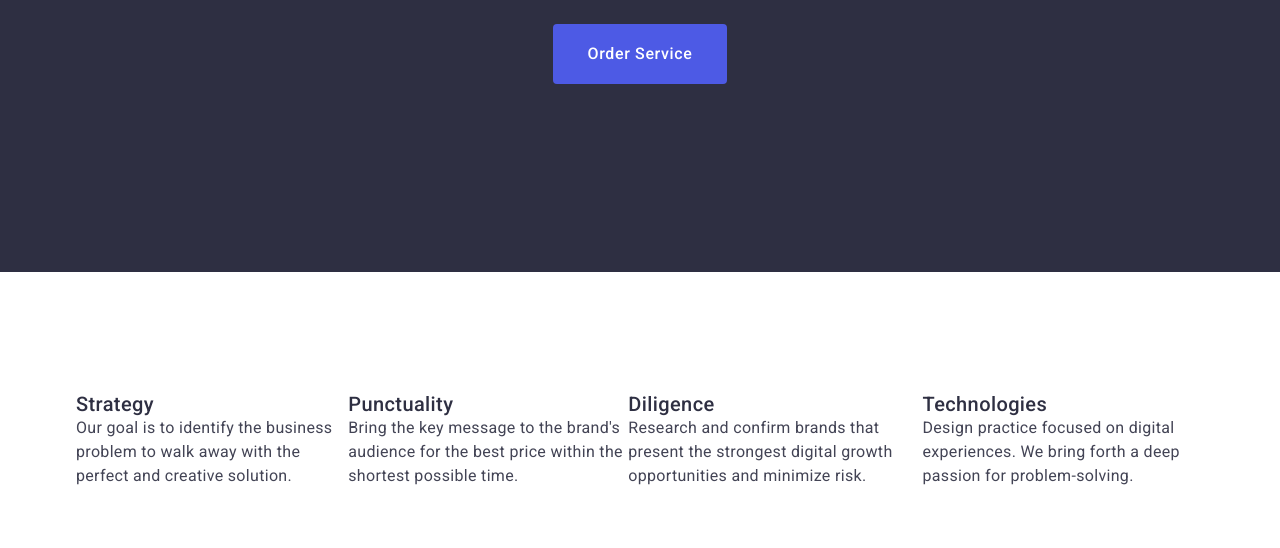
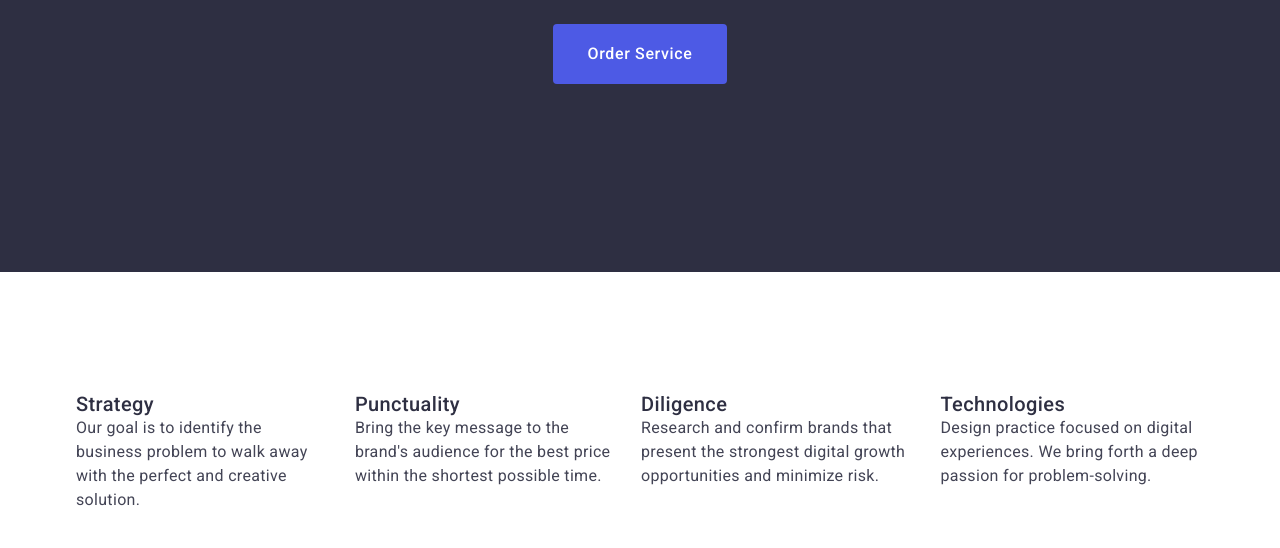
Before and after one commit to ebikbaev/goit-markup-hw-03, a plain HTML site: page index.html in a window 1280 px wide. Shown: the part 404-952 px from the top of the page. Drawn offline with nearby package versions, Linux system fonts and the light colour scheme.

Commit message:
commite
commite

```diff
--- a/css/styles.css
+++ b/css/styles.css
@@ -21,7 +21,7 @@ ul {
 ul {
   padding-left: 0px;
 }
-img{
+img {
   display: block;
 }
 /*-------------------------------------------------- body------------------------------------------------------------------- */
@@ -159,9 +159,9 @@ body {
 }
 .about-hero .list {
   display: flex;
+  gap: 24px;
+}
 
-  align-items: center;
-}
 .caption-texts {
   font-weight: 500;
   font-size: 20px;
@@ -192,14 +192,12 @@ body {
   background-color: var(--f4f4fd);
 }
 .hero-team .list {
-
   display: flex;
   gap: 24px;
 }
 
 .team-caption {
-
-  padding-top:120px;
+  padding-top: 120px;
   margin-bottom: 72px;
   font-weight: 700;
   font-size: 36px;
@@ -210,7 +208,6 @@ body {
   color: var(--navy-blue);
 }
 .our-employees {
-
   text-align: center;
   padding-top: 32px;
   padding-bottom: 8px;
@@ -222,7 +219,6 @@ body {
   color: var(--navy-blue);
 }
 .empl-comment {
-
   padding-bottom: 32px;
   font-size: 16px;
   line-height: 1.5;
@@ -236,7 +232,6 @@ body {
   border-radius: 0px 0px 4px 4px;
 }
 .footer {
-
   /* outline: 4px solid tomato; */
   padding-top: 100px;
   padding-bottom: 100px;
@@ -355,7 +350,6 @@ body {
   /* outline: 4px solid tomato; */
 }
 .btn-container {
-
   /* outline: 4px solid tomato; */
   justify-content: center;
   display: flex;
@@ -364,7 +358,7 @@ body {
   padding-bottom: 75px;
   align-items: center;
 }
-.bottom-text{
+.bottom-text {
   border: 1px solid var(--e7e9fc);
   border-top: none;
 }
--- a/index.html
+++ b/index.html
@@ -76,8 +76,8 @@
       <!-- section 2 ( about us) -->
       <section class="about-hero container">
         <h2 class="caption-texts"></h2>
-        <ul class="list">
-          <li>
+        <ul class="list caption-list">
+          <li class="caption-list">
             <h3 class="caption-texts">Strategy</h3>
             <p class="caption-comment">
               Our goal is to identify the business problem to walk away with the
@@ -85,7 +85,7 @@
             </p>
           </li>
 
-          <li>
+          <li class="caption-list">
             <h3 class="caption-texts">Punctuality</h3>
             <p class="caption-comment">
               Bring the key message to the brand's audience for the best price
@@ -93,7 +93,7 @@
             </p>
           </li>
 
-          <li>
+          <li class="caption-list">
             <h3 class="caption-texts">Diligence</h3>
             <p class="caption-comment">
               Research and confirm brands that present the strongest digital
@@ -101,7 +101,7 @@
             </p>
           </li>
 
-          <li>
+          <li class="caption-list">
             <h3 class="caption-texts">Technologies</h3>
             <p class="caption-comment">
               Design practice focused on digital experiences. We bring forth a
```
